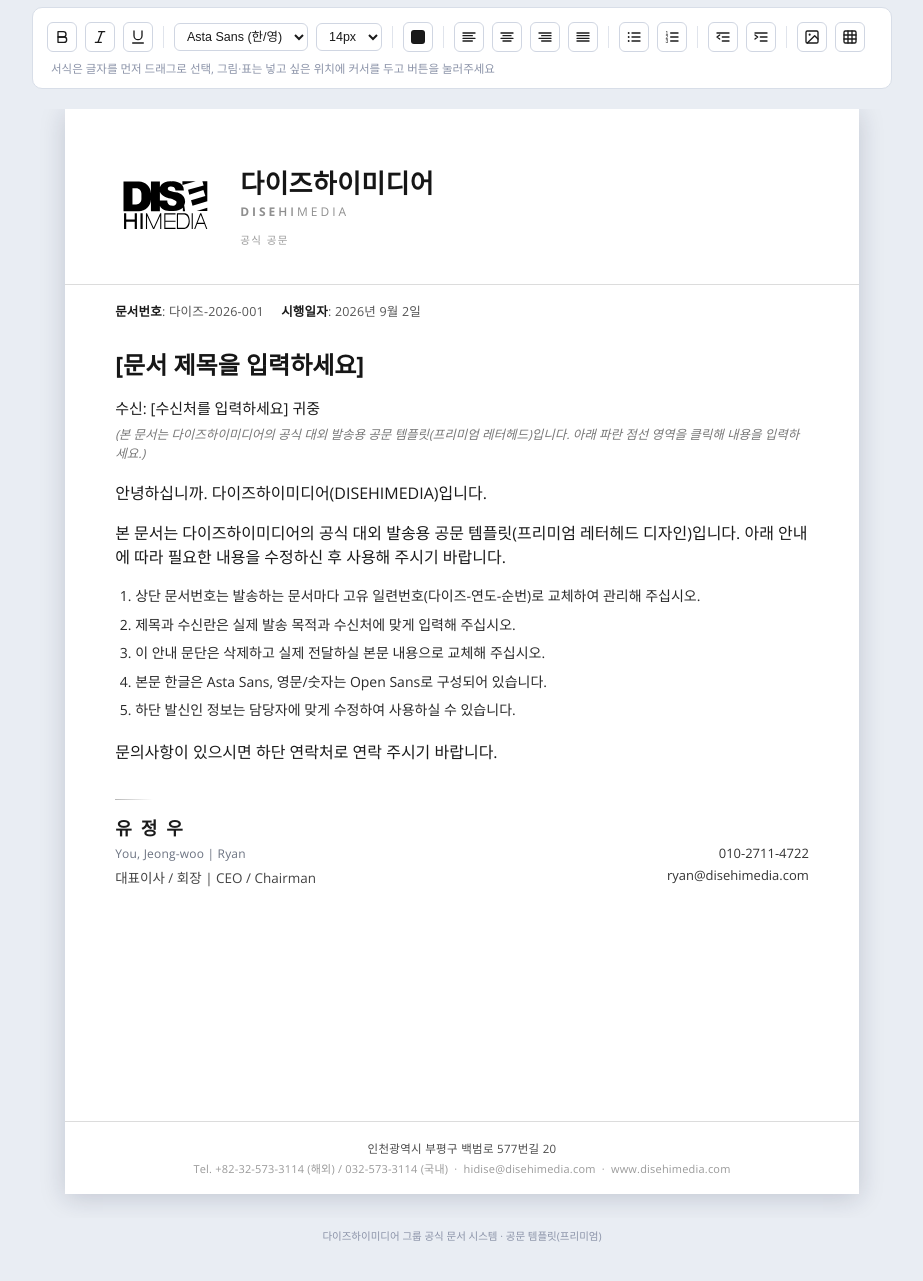
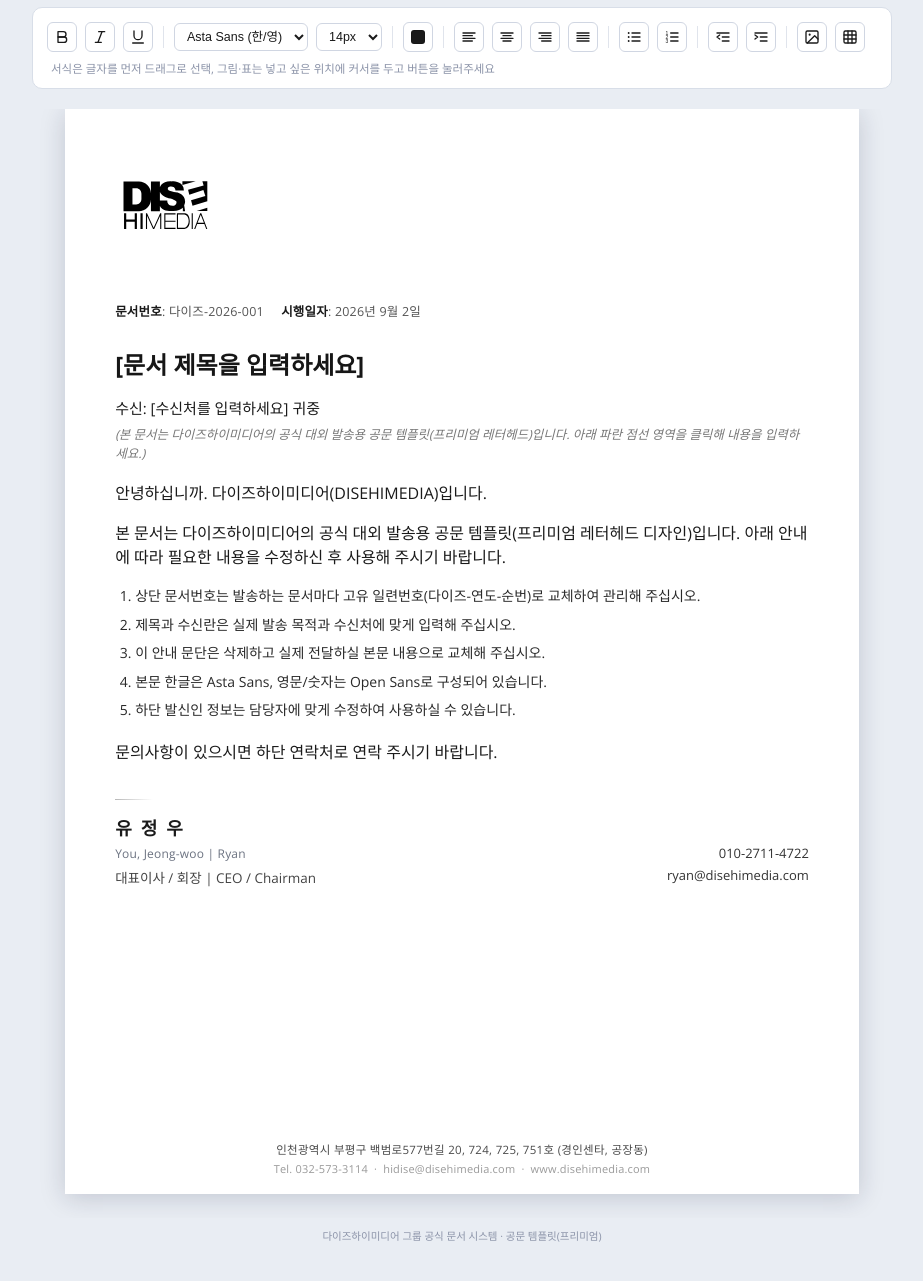
Before and after one commit to himediaxyz/docs, a plain HTML site: page templates/gongmun-premium/index.html in a window 1280 px wide. Shown: the part 137-1418 px from the top of the page, without its empty margins (178-1101 px from the left). Drawn offline with nearby package versions, Linux system fonts and the light colour scheme; a web font is replaced by a local one.

Commit message:
레터헤드(국문) 1차 수정: 헤더/푸터 요소 선택 표시 지원, 주소 갱신, 가로줄 제거

```diff
--- a/shared/scripts/company-info.js
+++ b/shared/scripts/company-info.js
@@ -57,7 +57,7 @@
     logoMark: 'disehimedia/disehimedia-mark.svg',
     logoRatio: 180 / 100,
     badgeColor: '#212B43',              // 다이즈블루
-    addressKr: '인천광역시 부평구 백범로 577번길 20',
+    addressKr: '인천광역시 부평구 백범로577번길 20, 724, 725, 751호 (경인센타, 공장동)',
     phoneIntl: '+82-32-573-3114',      // 해외에서 걸 때
     phoneDomestic: '032-573-3114',      // 국내에서 걸 때
     email: 'hidise@disehimedia.com',
--- a/shared/scripts/components.js
+++ b/shared/scripts/components.js
@@ -50,6 +50,18 @@
          DISE.components.renderDocHeader({ company: 'disehimedia', docTypeTag: '공식 공문' });
          DISE.components.renderDocFooter({ company: 'disehimedia' });
        </script>
+
+   renderDocHeader/renderDocFooter는 company-info.js가 갖고 있는 정보(로고,
+   회사명, 주소, 전화, 이메일, 웹사이트) 중 이 문서 템플릿에 실제로
+   필요한 요소만 골라서 켜고 끌 수 있습니다(요청: "기본 정보 컴포넌트에서
+   모든 정보를 잘 정리 후 필요한 요소만 잘 불러오기") — 아래 각 함수의
+   JSDoc에 옵션 전체 목록이 있습니다. 예를 들어 로고만 남기고 회사명
+   텍스트를 빼려면:
+     DISE.components.renderDocHeader({ company: 'disehimedia', showCompanyName: false });
+   국내 전화번호 하나만 보이게 하려면:
+     DISE.components.renderDocFooter({ company: 'disehimedia', showPhoneIntl: false });
+   옵션을 안 주면 전부 기본값(true, docTypeTag는 빈 문자열)이라 기존
+   템플릿은 손대지 않아도 지금까지와 완전히 같게 나옵니다.
 
    ※ 반드시 company-info.js → sender-info.js → template-registry.js →
       components.js 순서로 불러오세요. 이 파일의 함수들은 pagination.js가
@@ -409,15 +421,22 @@
   /* ============ 문서 레벨 (인쇄됨, 계열사별로 다름) ============ */
 
   /**
-   * 종이 상단의 "문서 헤더" — 로고 + 회사명 + 문서 종류 태그.
+   * 종이 상단의 "문서 헤더" — 로고 + (선택) 회사명 텍스트 + (선택) 문서
+   * 종류 태그. 로고는 항상 표시되고, 나머지 텍스트 요소는 각각 켜고 끌
+   * 수 있습니다 — 예를 들어 레터헤드 디자인처럼 로고만 남기고 싶으면
+   * showCompanyName만 false로 주면 됩니다.
    * @param {Object} [opts]
    * @param {string} [opts.company] - DISE.companies의 key (기본값 'disehimedia').
-   * @param {string} [opts.docTypeTag] - "공식 공문"처럼 표시할 문서 종류 문구.
+   * @param {string} [opts.docTypeTag] - "공식 공문"처럼 표시할 문서 종류 문구
+   *   (기본값 없음 — 안 주면 아예 표시 안 함).
+   * @param {boolean} [opts.showCompanyName] - 회사명(국문/영문 워드마크)
+   *   텍스트를 보여줄지 (기본값 true).
    */
   renderDocHeader: function (opts) {
     opts = opts || {};
     var companyKey = opts.company || 'disehimedia';
     var docTypeTag = opts.docTypeTag || '';
+    var showCompanyName = opts.showCompanyName !== false;
     var target = document.getElementById('docHeader');
     if (!target) return;
 
@@ -447,27 +466,47 @@
     var logoWidthPx = Math.round(logoHeightPx * (c.logoRatio || 1));
     var logoUrl = DISE_SHARED_ROOT + 'assets/logos/' + c.logoMark;
 
+    // 회사명·문서 종류 태그를 하나도 안 보여준다면 이 텍스트 블록
+    // 자체를 아예 만들지 않습니다 — 빈 div가 flex 정렬에 영향을 주지
+    // 않도록.
+    var showTextBlock = showCompanyName || docTypeTag;
+    var textBlockHtml = showTextBlock ?
+      '<div class="doc-header-text">' +
+        (showCompanyName ? '<div class="brand-kr">' + c.nameKr + '</div>' : '') +
+        (showCompanyName && c.nameEn && c.nameEn !== c.nameKr ? '<div class="brand-en">' + DISE.components.diseWordmarkHTML(c.nameEn) + '</div>' : '') +
+        (docTypeTag ? '<div class="brand-tag">' + docTypeTag + '</div>' : '') +
+      '</div>' : '';
+
     target.innerHTML =
       '<div class="doc-header-band">' +
         '<div class="doc-logo" style="width:' + logoWidthPx + 'px;height:' + logoHeightPx + 'px;">' +
           '<img src="' + logoUrl + '" alt="' + c.nameKr + ' 로고">' +
         '</div>' +
-        '<div class="doc-header-text">' +
-          '<div class="brand-kr">' + c.nameKr + '</div>' +
-          (c.nameEn && c.nameEn !== c.nameKr ? '<div class="brand-en">' + DISE.components.diseWordmarkHTML(c.nameEn) + '</div>' : '') +
-          (docTypeTag ? '<div class="brand-tag">' + docTypeTag + '</div>' : '') +
-        '</div>' +
+        textBlockHtml +
       '</div>';
   },
 
   /**
-   * 종이 하단의 "문서 푸터" — 주소·전화·이메일·웹사이트.
+   * 종이 하단의 "문서 푸터" — 주소·전화(국내/해외)·이메일·웹사이트 중
+   * 필요한 항목만 골라 보여줍니다. 전화를 국내/해외 둘 다 보여줄 때만
+   * 각 번호 뒤에 "(국내)"/"(해외)" 표시를 붙이고, 하나만 보여줄 때는
+   * 번호만 깔끔하게 보여줍니다.
    * @param {Object} [opts]
    * @param {string} [opts.company] - DISE.companies의 key (기본값 'disehimedia').
+   * @param {boolean} [opts.showAddress] - 주소 줄(기본값 true).
+   * @param {boolean} [opts.showPhoneIntl] - 해외용 전화번호(기본값 true).
+   * @param {boolean} [opts.showPhoneDomestic] - 국내용 전화번호(기본값 true).
+   * @param {boolean} [opts.showEmail] - 이메일(기본값 true).
+   * @param {boolean} [opts.showWebsite] - 웹사이트 주소(기본값 true).
    */
   renderDocFooter: function (opts) {
     opts = opts || {};
     var companyKey = opts.company || 'disehimedia';
+    var showAddress = opts.showAddress !== false;
+    var showPhoneIntl = opts.showPhoneIntl !== false;
+    var showPhoneDomestic = opts.showPhoneDomestic !== false;
+    var showEmail = opts.showEmail !== false;
+    var showWebsite = opts.showWebsite !== false;
     var target = document.getElementById('docFooter');
     if (!target) return;
 
@@ -483,12 +522,24 @@
       return;
     }
 
+    // 전화번호: 국내/해외를 둘 다 보여줄 때만 "(해외)"/"(국내)" 구분을
+    // 붙입니다 — 하나만 켜져 있으면 구분할 필요가 없으므로 번호만.
+    var bothPhones = showPhoneIntl && showPhoneDomestic && c.phoneIntl && c.phoneDomestic;
+    var phoneParts = [];
+    if (showPhoneIntl && c.phoneIntl) phoneParts.push(c.phoneIntl + (bothPhones ? ' (해외)' : ''));
+    if (showPhoneDomestic && c.phoneDomestic) phoneParts.push(c.phoneDomestic + (bothPhones ? ' (국내)' : ''));
+    var phoneText = phoneParts.length ? 'Tel. ' + phoneParts.join(' / ') : '';
+
+    var l2Parts = [];
+    if (phoneText) l2Parts.push(phoneText);
+    if (showEmail && c.email) l2Parts.push(c.email);
+    if (showWebsite && c.website) l2Parts.push(c.website);
+    var l2Html = l2Parts.join(' &nbsp;&middot;&nbsp; ');
+
     target.innerHTML =
       '<div class="doc-footer-band">' +
-        '<div class="l1">' + c.addressKr + '</div>' +
-        '<div class="l2">Tel. ' + c.phoneIntl + ' (해외) / ' + c.phoneDomestic + ' (국내) ' +
-          '&nbsp;·&nbsp; ' + c.email + ' &nbsp;·&nbsp; ' + c.website +
-        '</div>' +
+        (showAddress && c.addressKr ? '<div class="l1">' + c.addressKr + '</div>' : '') +
+        (l2Html ? '<div class="l2">' + l2Html + '</div>' : '') +
       '</div>';
   }
 };
--- a/shared/styles/theme-mono.css
+++ b/shared/styles/theme-mono.css
@@ -25,10 +25,9 @@
      <link rel="stylesheet" href="../../shared/styles/theme-mono.css">
    ============================================================ */
 
-/* ---------- 문서 헤더 밴드: 색 없이 얇은 선 하나로만 구분 ---------- */
+/* ---------- 문서 헤더 밴드: 색 없이 로고만 ---------- */
 .theme-mono .doc-header-band{
   background:#fff;color:#1a1a1a;
-  border-bottom:1px solid #dcdcdc;
   padding:48px 50px 32px;
 }
 /* 로고 원본(shared/assets/logos/)이 이미 검정 도형이라, 다른 계열사색을
@@ -54,10 +53,9 @@
    본문 제목만 네이비로 남으면 튀어 보여서 나머지 톤과 맞춥니다. */
 .theme-mono .title-placeholder{color:#161616;}
 
-/* ---------- 문서 푸터 밴드: 색 없이 얇은 선 하나로만 구분 ---------- */
+/* ---------- 문서 푸터 밴드: 색 없이 무채색 텍스트만 ---------- */
 .theme-mono .doc-footer-band{
   background:#fff;color:#8a8a8a;
-  border-top:1px solid #dcdcdc;
   padding:18px 40px;
 }
 .theme-mono .doc-footer-band .l1{color:#4a4a4a;letter-spacing:0.3px;}
--- a/templates/gongmun-premium/index.html
+++ b/templates/gongmun-premium/index.html
@@ -3,7 +3,7 @@
 <head>
 <meta charset="UTF-8">
 <meta name="viewport" content="width=device-width, initial-scale=1.0">
-<title>공문 템플릿(프리미엄) | 다이즈하이미디어 공식 문서 시스템</title>
+<title>레터헤드 (국문) | 다이즈하이미디어 공식 문서 시스템</title>
 
 <!-- 브랜드 웹폰트 (한글 Asta Sans / 영문·숫자 Open Sans). preconnect는
      로딩 속도 때문에 <link>로 직접 두는 게 유리해서 shared CSS로 옮기지
@@ -119,10 +119,12 @@
   <script src="../../shared/scripts/components.js"></script>
   <script>
     // 이 문서만의 설정. DISE_CURRENT_TEMPLATE만 이 템플릿의 key로
-    // 바뀌었을 뿐, 나머지는 templates/gongmun과 동일합니다 — 헤더/푸터의
+    // 바뀌었을 뿐 company는 templates/gongmun과 동일합니다 — 헤더/푸터의
     // 무채색 + 다이즈블랙 로고 디자인은 <body class="theme-mono">와
-    // shared/styles/theme-mono.css가 전부 처리하므로, 여기서 company나
-    // renderDocHeader/Footer 호출 방식을 따로 바꿀 필요가 없습니다.
+    // shared/styles/theme-mono.css가 처리합니다. 다만 이 템플릿은
+    // "레터헤드(국문)" 버전으로 로고만 남기고 회사명 텍스트·해외
+    // 전화번호는 뺐으므로, 아래 renderDocHeader/renderDocFooter 호출은
+    // templates/gongmun과 다르게 opts를 넘깁니다(각 호출부 주석 참고).
     window.DISE_CURRENT_TEMPLATE = 'gongmun-premium';
     window.DISE_CURRENT_COMPANY = 'disehimedia';
     // 서버 PDF 다운로드 기능(shared/scripts/pdf-export.js)을 쓰려면
@@ -136,8 +138,14 @@
     DISE.components.renderEditorUI({ templateKey: DISE_CURRENT_TEMPLATE, company: DISE_CURRENT_COMPANY });
     DISE.components.renderViewModeToggle();
     DISE.components.renderSiteFooter({ text: '다이즈하이미디어 그룹 공식 문서 시스템 · 공문 템플릿(프리미엄)' });
-    DISE.components.renderDocHeader({ company: DISE_CURRENT_COMPANY, docTypeTag: '공식 공문' });
-    DISE.components.renderDocFooter({ company: DISE_CURRENT_COMPANY });
+    // 1차 수정(2026-09-02): 레터헤드(국문) 버전은 헤더에 로고만 남기고
+    // 회사명·문서 종류 텍스트("다이즈하이미디어"/"DISEHIMEDIA"/"공식
+    // 공문")는 뺍니다. 나중에 다시 필요해지면 showCompanyName: true로
+    // 되돌리거나 docTypeTag를 다시 넘기면 됩니다.
+    DISE.components.renderDocHeader({ company: DISE_CURRENT_COMPANY, showCompanyName: false });
+    // 푸터는 국내 전화번호만 보여줍니다(해외용 전화는 이 버전에서는
+    // 생략 — showPhoneIntl: false).
+    DISE.components.renderDocFooter({ company: DISE_CURRENT_COMPANY, showPhoneIntl: false });
   </script>
   <script src="../../shared/scripts/editor.js"></script>
   <script src="../../shared/scripts/pagination.js"></script>
```
